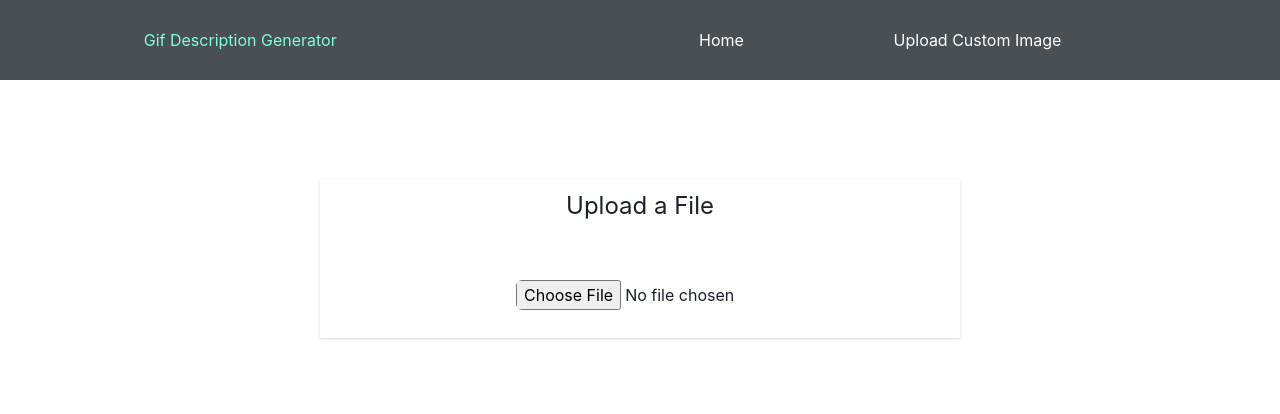
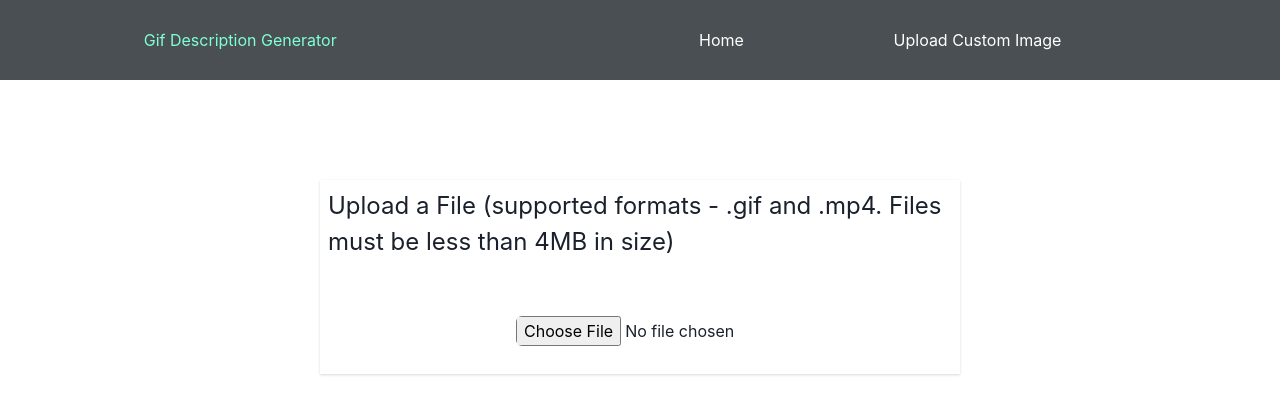
Before and after one commit to Patricijia/GIFreader, a React (Create React App) app: page /upload in a window 1280 px wide. Shown: the top 414 px of the page. Built offline with nearby package versions, Linux system fonts and the light colour scheme.

Commit message:
Code updated

```diff
--- a/src/components/fileupload.tsx
+++ b/src/components/fileupload.tsx
@@ -66,7 +66,7 @@ function FileUpload() {
                 alignItems="center"
                 mb="5"
             >
-                <Text fontSize="2xl" mb="4">Upload a File</Text>
+                <Text fontSize="2xl" mb="4">Upload a File (supported formats - .gif and .mp4. Files must be less than 4MB in size)</Text>
                 {
                     uploadFormError &&
                     <Text mt="5" color="red">{uploadFormError}</Text>
@@ -84,7 +84,7 @@ function FileUpload() {
             </Flex>
         </Box>
         {
-            imageDescriptionResult &&
+            imageDescriptionResult && imageDescriptionResult.imageUri?.includes('.gif') &&
             <Box width="50%"
                 m="100px auto"
                 padding="2"
@@ -99,6 +99,22 @@ function FileUpload() {
                 </Flex>
             </Box>
         }
+        {
+            imageDescriptionResult && imageDescriptionResult.imageUri?.includes('.mp4') &&
+            <Box width="50%"
+                m="100px auto"
+                padding="2"
+                shadow="base">
+                <Flex direction="column"
+                    alignItems="center"
+                    mb="5">
+                    <Text fontSize="2xl" mb="4">Model output</Text>
+                    <video role="img" tabIndex={0} src={imageDescriptionResult?.imageUri ?? ""} aria-label={imageDescriptionResult.description + ". Detected text in image says - " + imageDescriptionResult.detectedText} autoPlay loop muted></video>
+                    <Text mt="5" color="red">Image Description added to gif - <b>{imageDescriptionResult.description}</b></Text>
+                    <Text mt="5" color="green">Text detected in gif image -<b> {imageDescriptionResult.detectedText}</b></Text>
+                </Flex>
+            </Box>
+        }
         </div>
     )
 }
--- a/src/validators/FileTypeValidator.ts
+++ b/src/validators/FileTypeValidator.ts
@@ -1,7 +1,7 @@
 class FileTypeValidator
 {
     private fileType: string;
-    private validTypes: string[] = ["gif"];
+    private validTypes: string[] = ["gif", "mp4"];
 
     constructor(fileType: string) {
         this.fileType = fileType;
```
